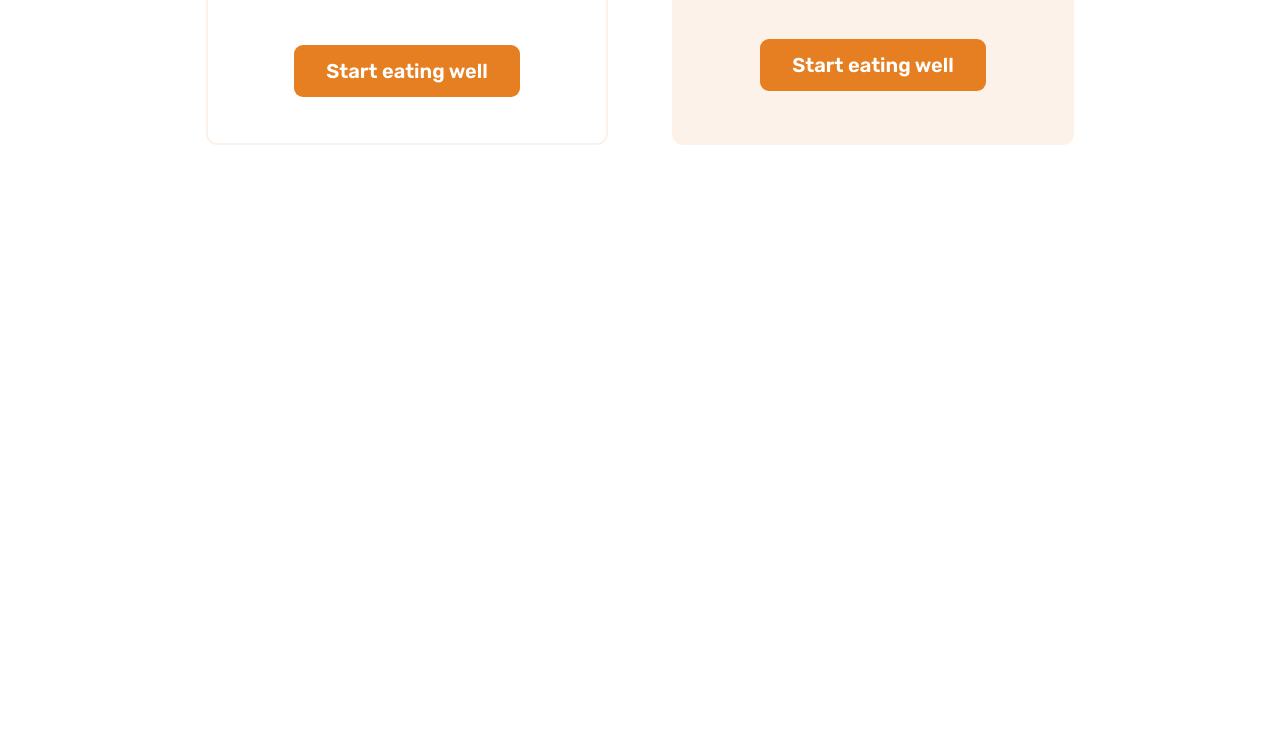
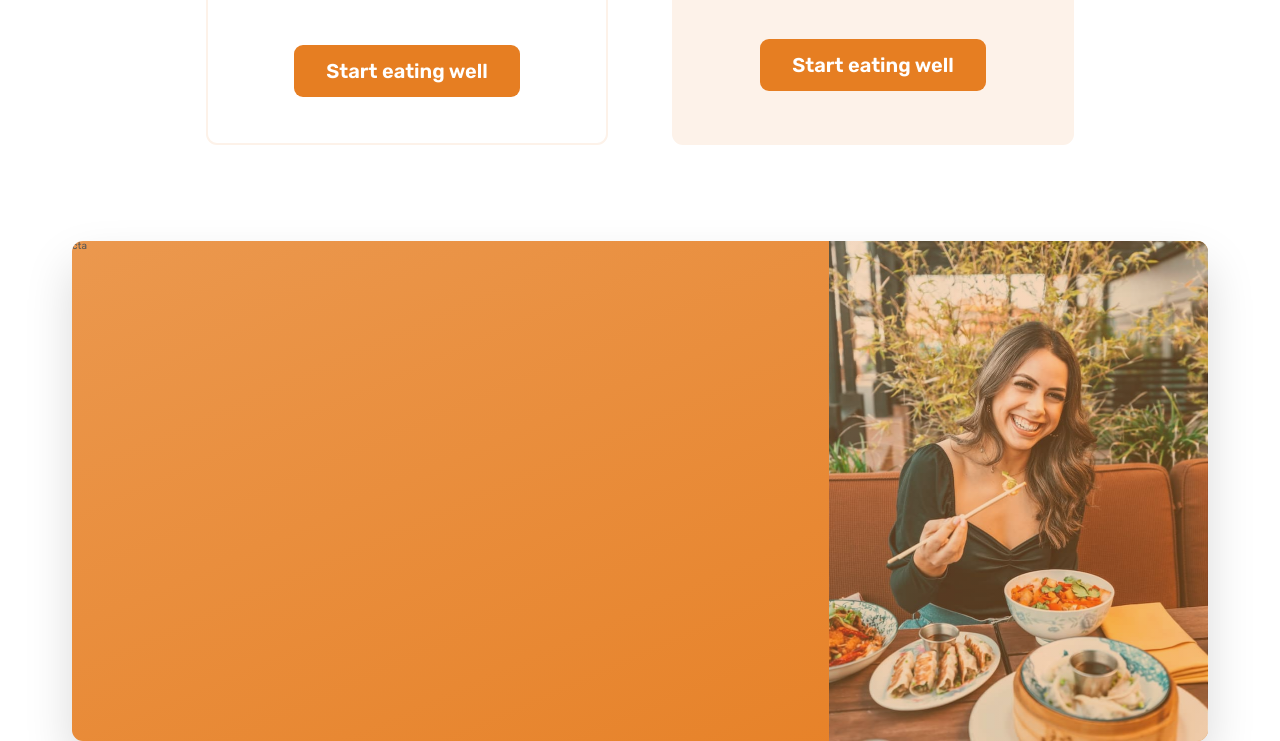
Before and after one commit to MaciejKlakGIT/html-css-starting, a plain HTML site: page 07-section/index.html in a window 1280 px wide. Shown: the part 5296-6037 px from the top of the page. Before the commit the page ends 5537 px from the top, so only its background shows below. Drawn offline with nearby package versions, Linux system fonts and the light colour scheme.

Commit message:
123 done

```diff
--- a/07-section/css/style.css
+++ b/07-section/css/style.css
@@ -441,3 +441,35 @@
   text-align: center;
   margin-top: 4.8rem;
 }
+/*****************************/
+/* CTA SECTION */
+/*****************************/
+
+.section-cta {
+  padding: 9.6rem 0;
+}
+.cta {
+  display: grid;
+  grid-template-columns: 2fr 1fr;
+  background-color: #e67e22;
+  box-shadow: 0 2.4rem 4.8rem rgb(0, 0, 0, 0.15);
+  border-radius: 11px;
+
+  background-image: linear-gradient(to right bottom, #eb984e, #e67e22);
+  overflow: hidden;
+
+  height: 50rem;
+}
+
+.cta-text-box {
+}
+.cta-img-box {
+  background-image: linear-gradient(
+      to right bottom,
+      rgba(235, 151, 78, 0.356),
+      rgba(230, 125, 34, 0.356)
+    ),
+    url("../img/eating.jpg");
+  background-size: cover;
+  background-position: center;
+}
--- a/07-section/index.html
+++ b/07-section/index.html
@@ -478,6 +478,19 @@
           </div>
         </div>
       </section>
+
+      <section class="section-cta>">
+        <div class="container">
+          <div class="cta">
+            <div class="cta-text-box">cta</div>
+            <div
+              class="cta-img-box"
+              role="img"
+              aria-label="Woman enjoying food"
+            ></div>
+          </div>
+        </div>
+      </section>
     </main>
   </body>
 </html>
```
